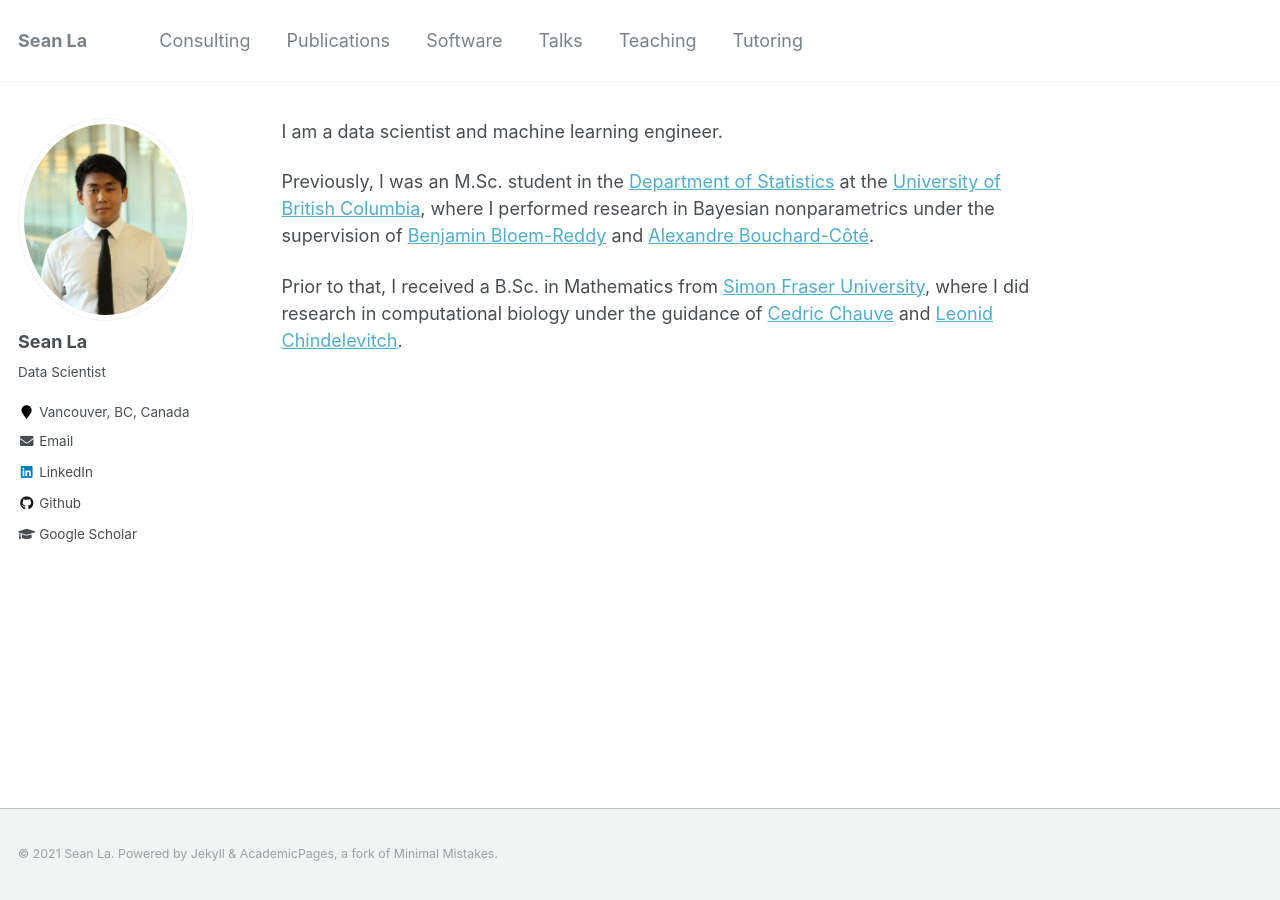
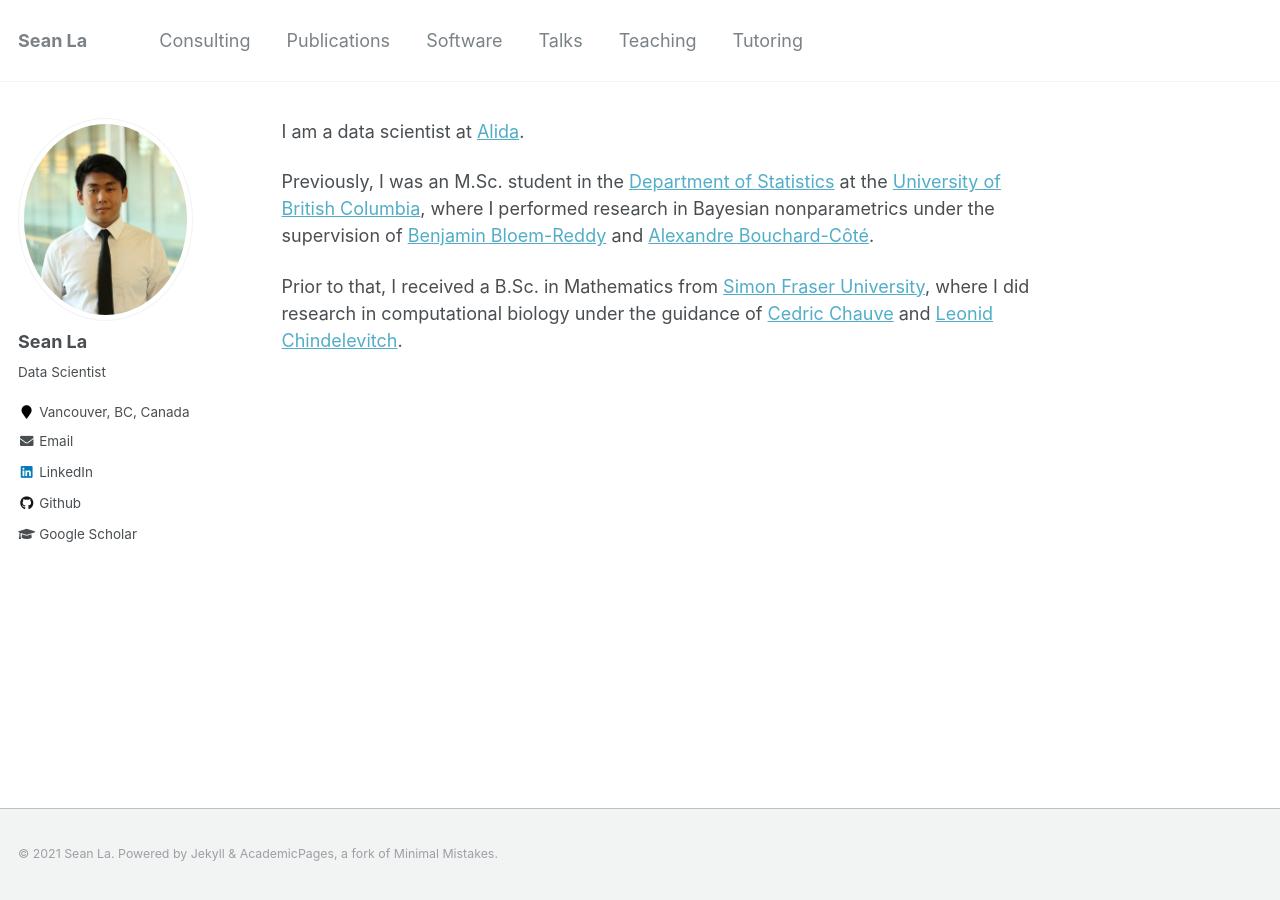
Before and after one commit to sean-la/theseanla.github.io, a Jekyll site: the page built from _pages/about.md, in a window 1280 px wide. Built offline with Jekyll 4.4.1, drawn with Linux system fonts in a browser that asks for light colours.

Commit message:
Update about.md

```diff
--- a/_pages/about.md
+++ b/_pages/about.md
@@ -6,7 +6,7 @@ redirect_from:
   - /about.html
 ---
 
-I am a data scientist and machine learning engineer.
+I am a data scientist at [Alida](www.alida.com).
 
 Previously, I was an M.Sc. student in the [Department of Statistics](https://www.stat.ubc.ca/) at the [University of British Columbia](https://www.ubc.ca/), where I performed research in Bayesian nonparametrics under the supervision of [Benjamin Bloem-Reddy](https://www.stat.ubc.ca/~benbr/) and [Alexandre Bouchard-C&ocirc;t&eacute;](https://www.stat.ubc.ca/~bouchard/index.html).
 
```
